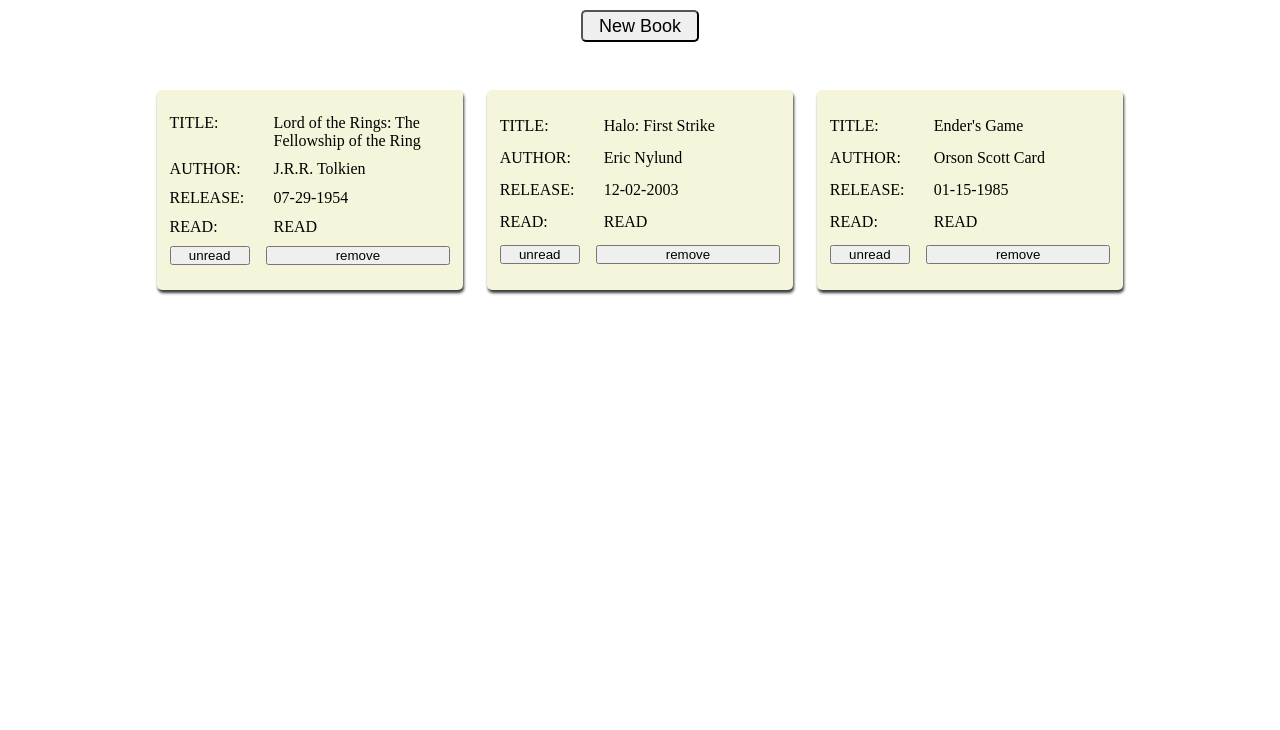
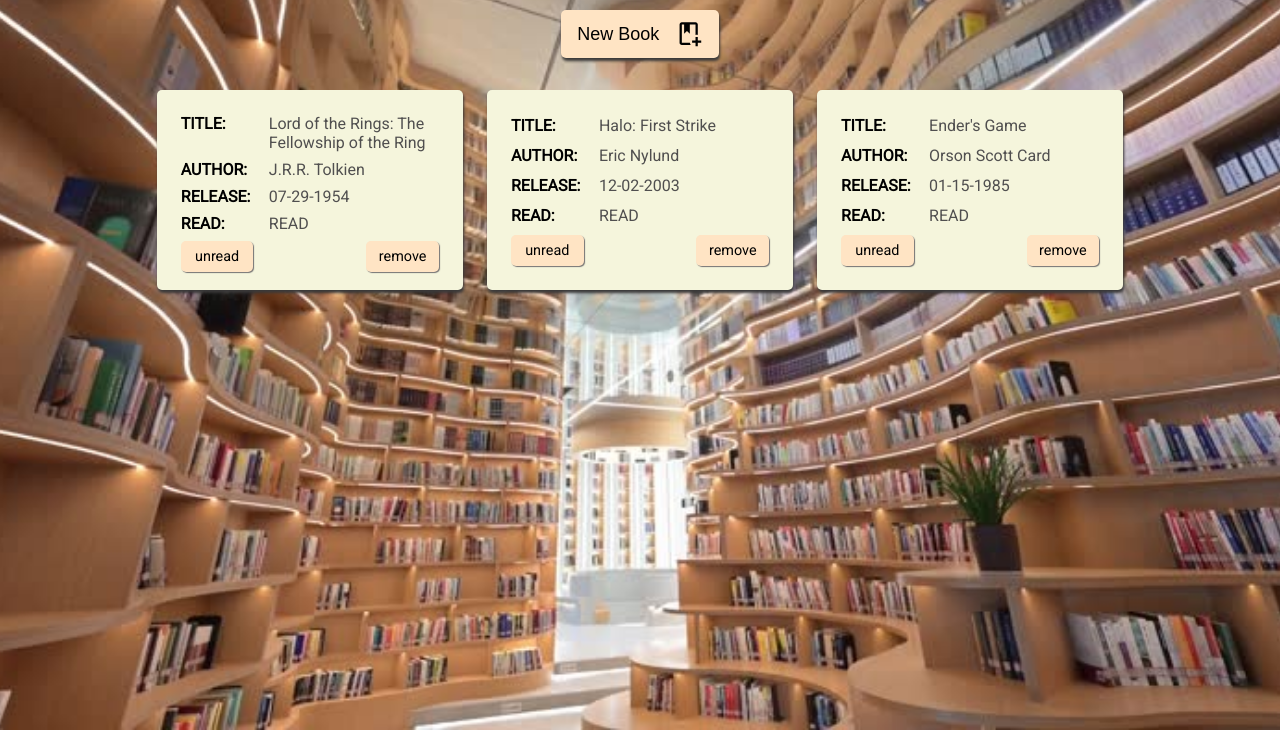
Before and after one commit to Ian-Wulf/Library, a plain HTML site: page index.html in a window 1280 px wide. Shown: the part 70-800 px from the top of the page. Drawn offline with Linux system fonts and the light colour scheme.

Commit message:
Multiple Changes -Added book svg icon for new book button -Added background image for page -Added font family 'Roboto' -Adjusted stying for new book button

```diff
--- a/index.html
+++ b/index.html
@@ -8,8 +8,8 @@
     <script src="library.js" defer></script>
 </head>
 <body id="body">
-    <h1 class="page-title">Library</h1>
-    <button class="new-book" id="new-book">New Book</button>
+    <h1 class="page-title">My Library</h1>
+    <button class="new-book" id="new-book">New Book <svg xmlns="http://www.w3.org/2000/svg" viewBox="0 0 24 24"><path d="M13.09 20C13.21 20.72 13.46 21.39 13.81 22H6C4.89 22 4 21.11 4 20V4C4 2.9 4.89 2 6 2H18C19.11 2 20 2.9 20 4V13.09C19.67 13.04 19.34 13 19 13C18.66 13 18.33 13.04 18 13.09V4H13V12L10.5 9.75L8 12V4H6V20H13.09M20 18V15H18V18H15V20H18V23H20V20H23V18H20Z" /></svg></button>
     <dialog id="dialog">
         <form class="newbookform">
             <div>
--- a/library.js
+++ b/library.js
@@ -51,6 +51,7 @@
         for(const key in book) {
             if(book.hasOwnProperty(key) && key !== "id") {
                 let info = document.createElement("div");
+                info.classList.add("info");
                 let property = document.createElement("p");
                 let value = document.createElement("p");
 
@@ -90,6 +91,7 @@
         let changeRead = document.createElement("button");
         changeRead.setAttribute("type", "button");
         changeRead.setAttribute("id", "toggle-read");
+
         if (book.read === "read") {
             changeRead.innerHTML = "unread";
         } else if (book.read === "not read") {
--- a/styles.css
+++ b/styles.css
@@ -1,3 +1,11 @@
+@font-face {
+  font-display: swap;
+  font-family: 'Roboto';
+  font-style: normal;
+  font-weight: 400;
+  src: url('../fonts/roboto-v49-latin-regular.woff2') format('woff2'); /* Chrome 36+, Opera 23+, Firefox 39+, Safari 12+, iOS 10+ */
+}
+
 * {
     box-sizing: border-box;
     margin: 0;
@@ -5,19 +13,33 @@
 }
 
 body {
-    padding: 1rem;
+    font-family: 'Roboto';
     display: grid;
     grid-template-rows: 3rem 3rem 5fr;
     gap: 1rem;
     justify-items: center;
+    padding: 1rem;
+    background-image: url(/images/library.jpg);
+    background-repeat: no-repeat;
+    background-size: cover;
+    background-attachment: fixed;
+    background-position: center center;
+}
 
-}
 
 .new-book {
     font-size: large;
+    background-color: bisque;
+    border: none;
     border-radius: 5px;
     padding: 0rem 1rem;
-    height: 2rem;
+    height: 3rem;
+    box-shadow: 1px 3px 3px rgb(58, 57, 57);
+
+    display: grid;
+    grid-template-columns: 3fr 1fr;
+    gap: 1rem;
+    align-items: center;
 }
 
 .dialog {
@@ -53,7 +75,7 @@
     padding: 1rem;
     display: grid;
     gap: 1.5rem;
-    grid-template-columns: repeat(auto-fit, minmax(250px, 1fr));
+    grid-template-columns: repeat(auto-fill, minmax(300px, 0.5fr));
     overflow-y: auto;
 }
 
@@ -62,7 +84,7 @@
     background-color: beige;
     border-radius: 5px;
     box-shadow: 1px 3px 3px rgb(58, 57, 57);
-    padding: 1.5rem 0.8rem;
+    padding: 1.5rem 1.5rem;
 
 
     display: grid;
@@ -71,21 +93,42 @@
     align-items: center;
 }
 
-.bookCard div {
+.info {
     display: grid;
     grid-template-columns: 5rem 5fr;
-    gap: 1rem;
 }
 
-.bookCard div p:first-child {
+.info p:first-child {
     justify-self: start;
+    font-weight: bold;
 }
 
-.bookCard div p:nth-child(2) {
+.info p:nth-child(2) {
+    color: rgb(80, 79, 79);
     padding-left: 0.5rem;
 }
 
 .lastRow {
     display: grid;
+    gap: 1rem;
     grid-template-columns: 1fr 1fr;
 }
+
+.lastRow button {
+    font-family: 'Roboto';
+    font-size: 0.9rem;
+    border: none;
+    border-radius: 5px;
+    box-shadow: 1px 1px 1px rgb(117, 115, 115);
+    background-color:bisque;
+    padding: 0.5em 0rem;
+    width: 60%;
+}
+
+#toggle-read {
+
+}
+
+#remove {
+    justify-self: end;
+}
```
Also changed, not shown: fonts/roboto-v49-latin-regular.woff2 (added), icons/book-plus-outline.svg (added), images/library.jpg (added).
